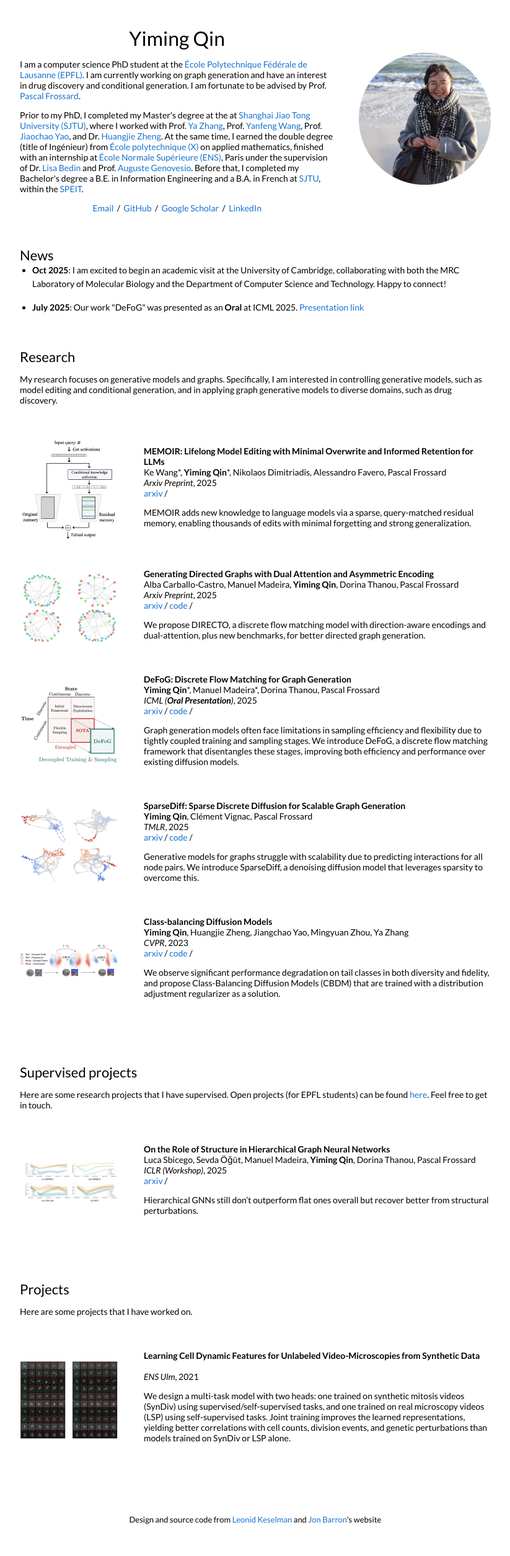
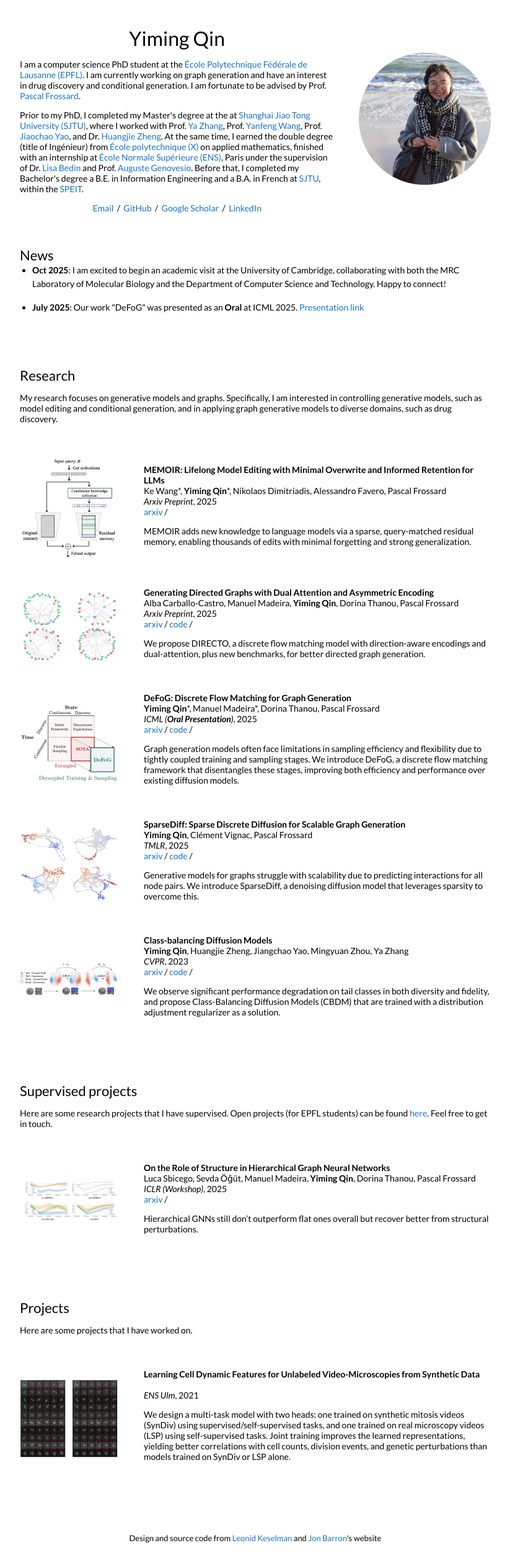
Before and after one commit to qym7/qym7.github.io, a Jekyll site: the page built from _posts/2025-07-01-MEMOIR.markdown, in a window 1280 px wide. Shown: the whole page at 62% size, without its empty margins (228-1051 px from the left). Built offline with Jekyll 4.4.1, drawn with Linux system fonts in a browser that asks for light colours; before the commit the page ends 2480 px from its top, so only the background shows below that.

Commit message:
Update default.html

```diff
--- a/_layouts/default.html
+++ b/_layouts/default.html
@@ -63,8 +63,7 @@
           </tr>
         </table>
 
-
-        <table style="width:100%;border:0;border-spacing:0;border-collapse:separate;margin:0 auto;">
+        <table style="width:100%;border:0;border-spacing:0;border-collapse:separate;margin:0 auto; margin-bottom:30px;">
           <tr>
             <td style="padding:2.5%;width:100%;vertical-align:middle;">
               <h2 style="margin-bottom:15px;">News</h2>
@@ -80,8 +79,6 @@
             </td>
           </tr>
         </table>
-
-
 
         <table style="width:100%;border:0px;border-spacing:0px;border-collapse:separate;margin-right:auto;margin-left:auto;">
           <tr>
```
